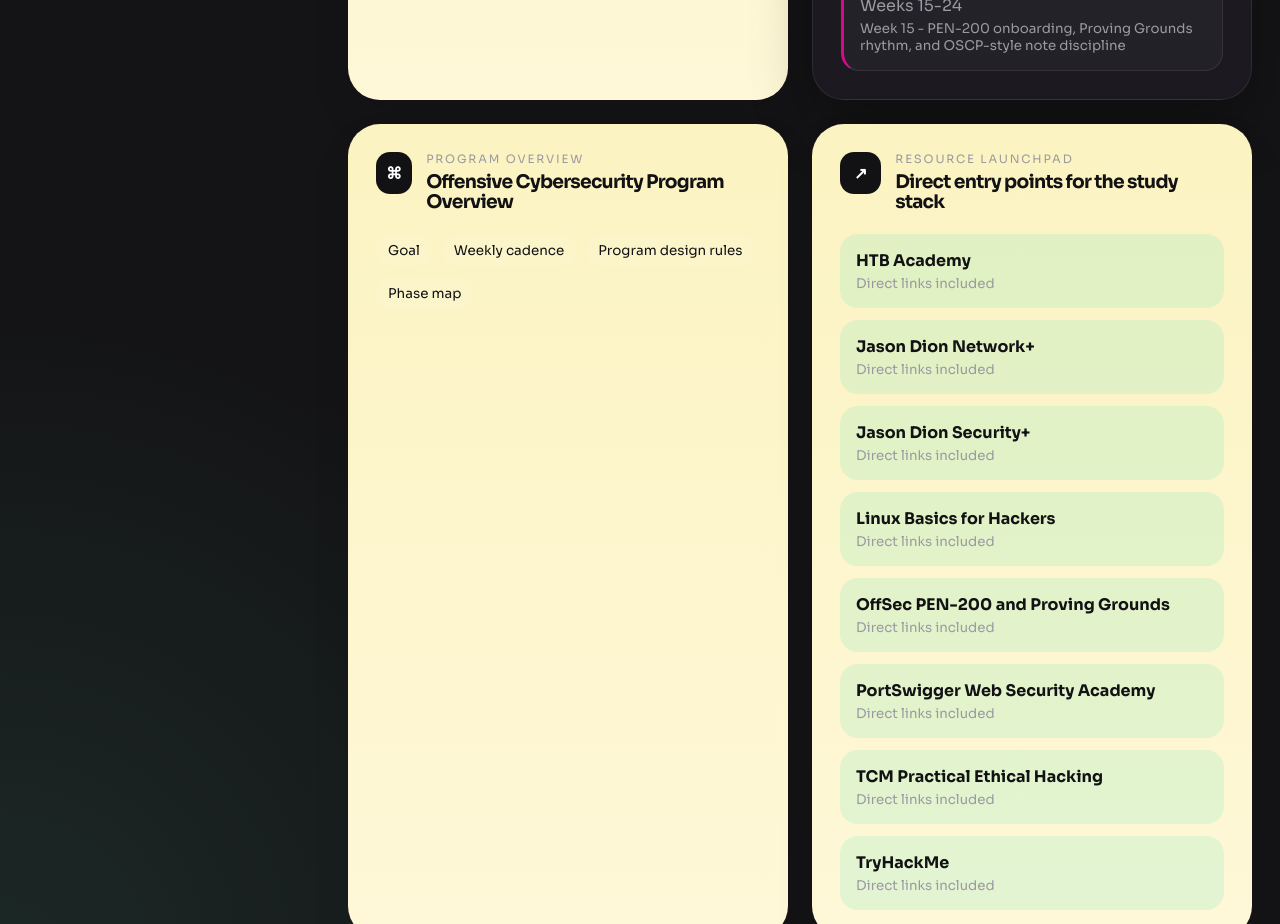
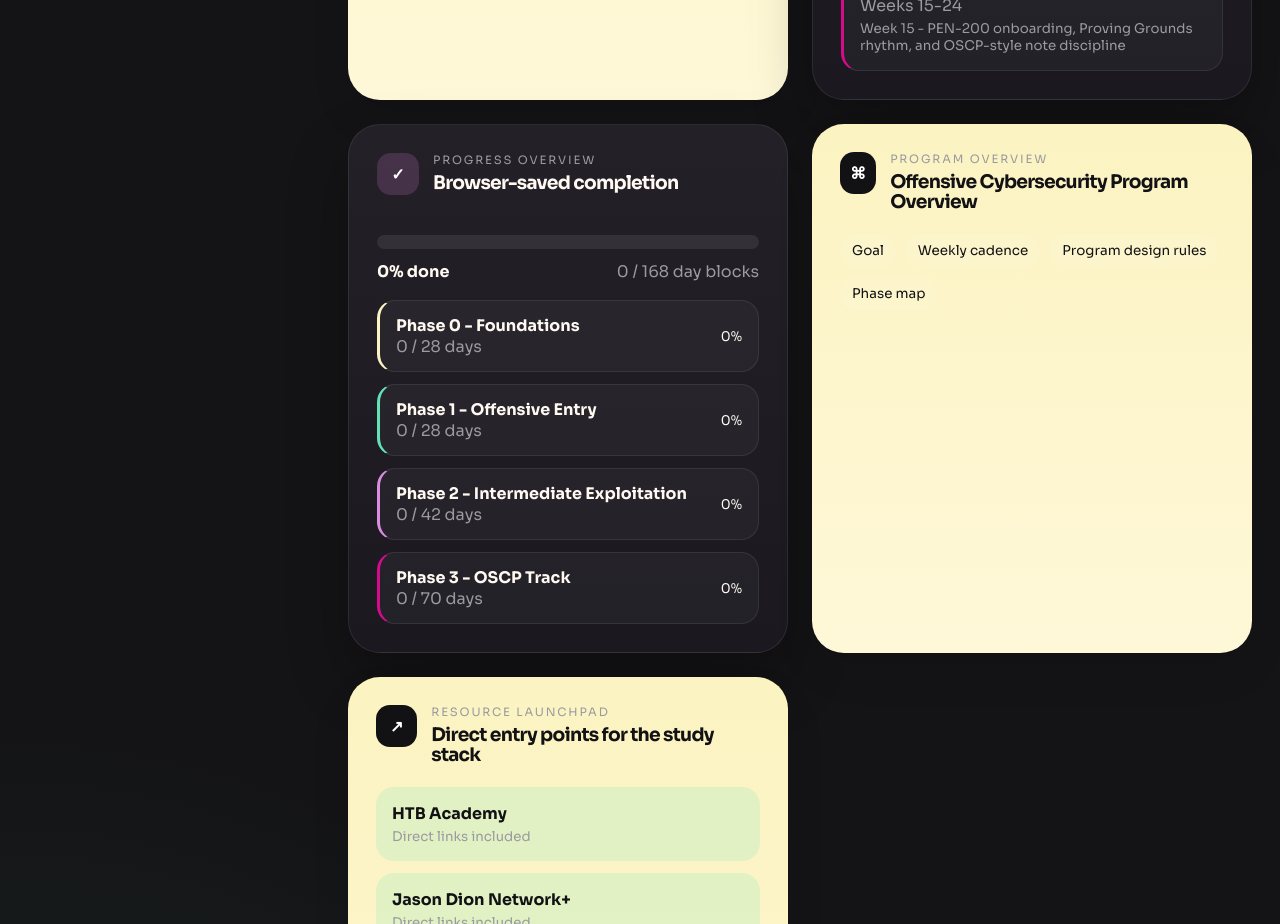
Before and after one commit to danyel-ii/offensive_program_kit, a React (Vite) app: page / in a window 1280 px wide. Shown: the part 1000-1924 px from the top of the page. Built offline with nearby package versions, Linux system fonts and the light colour scheme.

Commit message:
Track day completion in browser

```diff
--- a/src/App.jsx
+++ b/src/App.jsx
@@ -5,6 +5,7 @@
 const appIconUrl = `${import.meta.env.BASE_URL}icon.svg`;
 const installPromptEventName = "beforeinstallprompt";
 const boardAlphabet = "ABCDEFGHIJKLMNOPQRSTUVWXYZ0123456789";
+const completionStorageKey = "opk-day-completions-v1";
 
 const linkRenderer = new marked.Renderer();
 linkRenderer.link = function ({ href, title, tokens }) {
@@ -78,6 +79,10 @@
   return boardAlphabet[Math.floor(Math.random() * boardAlphabet.length)];
 }
 
+function createDayCompletionKey(weekId, day) {
+  return `${weekId}::${day}`;
+}
+
 function App() {
   const [programData, setProgramData] = useState(null);
   const [selectedType, setSelectedType] = useState("dashboard");
@@ -90,6 +95,7 @@
   const [installPrompt, setInstallPrompt] = useState(null);
   const [appInstalled, setAppInstalled] = useState(false);
   const [boardPhase, setBoardPhase] = useState("");
+  const [dayCompletionMap, setDayCompletionMap] = useState({});
 
   useEffect(() => {
     let cancelled = false;
@@ -120,6 +126,17 @@
   }, [timerPaused]);
 
   useEffect(() => {
+    try {
+      const stored = window.localStorage.getItem(completionStorageKey);
+      if (stored) {
+        setDayCompletionMap(JSON.parse(stored));
+      }
+    } catch {
+      setDayCompletionMap({});
+    }
+  }, []);
+
+  useEffect(() => {
     function handleBeforeInstallPrompt(event) {
       event.preventDefault();
       setInstallPrompt(event);
@@ -138,6 +155,14 @@
       window.removeEventListener("appinstalled", handleAppInstalled);
     };
   }, []);
+
+  useEffect(() => {
+    try {
+      window.localStorage.setItem(completionStorageKey, JSON.stringify(dayCompletionMap));
+    } catch {
+      // Ignore storage failures; the app still works without persistence.
+    }
+  }, [dayCompletionMap]);
 
   const selectedWeek =
     !programData || selectedType !== "week"
@@ -187,6 +212,14 @@
     await installPrompt.prompt();
     await installPrompt.userChoice;
     setInstallPrompt(null);
+  }
+
+  function toggleDayCompletion(weekId, day) {
+    const key = createDayCompletionKey(weekId, day);
+    setDayCompletionMap((previous) => ({
+      ...previous,
+      [key]: !previous[key],
+    }));
   }
 
   if (!programData) {
@@ -364,6 +397,7 @@
           <DashboardView
             data={programData}
             boardPhase={boardPhase}
+            dayCompletionMap={dayCompletionMap}
             seconds={seconds}
             timerPaused={timerPaused}
             onToggleTimer={() => setTimerPaused((previous) => !previous)}
@@ -377,6 +411,8 @@
             week={selectedWeek}
             selectedDay={selectedDay}
             onSelectDay={setSelectedDay}
+            dayCompletionMap={dayCompletionMap}
+            onToggleDayCompletion={toggleDayCompletion}
           />
         )}
 
@@ -406,7 +442,16 @@
   );
 }
 
-function DashboardView({ data, boardPhase, seconds, timerPaused, onToggleTimer, onSelectWeek, onSelectResource }) {
+function DashboardView({
+  data,
+  boardPhase,
+  dayCompletionMap,
+  seconds,
+  timerPaused,
+  onToggleTimer,
+  onSelectWeek,
+  onSelectResource,
+}) {
   const currentWeek = data.weeks[0];
   const boardRows = resolveBoardRows(data.toolRows, boardPhase);
 
@@ -437,6 +482,7 @@
       <section className="dashboard-grid">
         <CadenceCard data={data.cadence} seconds={seconds} timerPaused={timerPaused} onToggleTimer={onToggleTimer} />
         <PhaseProgressCard phases={data.phases} weeks={data.weeks} onSelectWeek={onSelectWeek} />
+        <ProgressOverviewCard phases={data.phases} weeks={data.weeks} dayCompletionMap={dayCompletionMap} />
         <ProgramOverviewCard note={data.overview} />
         <ResourceLaunchpadCard resources={data.resources} onSelectResource={onSelectResource} />
       </section>
@@ -610,12 +656,83 @@
   );
 }
 
-function WeekView({ week, selectedDay, onSelectDay }) {
+function ProgressOverviewCard({ phases, weeks, dayCompletionMap }) {
+  const totalDays = weeks.reduce((count, week) => count + week.daySections.length, 0);
+  const completedDays = weeks.reduce(
+    (count, week) =>
+      count +
+      week.daySections.filter((section) => {
+        const day = section.heading.split(" - ")[0];
+        return Boolean(dayCompletionMap[createDayCompletionKey(week.id, day)]);
+      }).length,
+    0,
+  );
+  const completionPercent = totalDays ? Math.round((completedDays / totalDays) * 100) : 0;
+
+  return (
+    <article className="card dark-card progress-card">
+      <div className="card-head">
+        <span className="icon-badge inverse">✓</span>
+        <div>
+          <p className="eyebrow">Progress overview</p>
+          <h3>Browser-saved completion</h3>
+        </div>
+      </div>
+
+      <div className="progress-meter">
+        <div className="progress-track">
+          <div className="progress-fill" style={{ width: `${completionPercent}%` }} />
+        </div>
+        <div className="progress-meta">
+          <strong>{completionPercent}% done</strong>
+          <span>
+            {completedDays} / {totalDays} day blocks
+          </span>
+        </div>
+      </div>
+
+      <div className="phase-progress-list">
+        {phases.map((phase, index) => {
+          const phaseWeeks = weeks.filter((week) => week.phase === phase.title);
+          const phaseTotal = phaseWeeks.reduce((count, week) => count + week.daySections.length, 0);
+          const phaseCompleted = phaseWeeks.reduce(
+            (count, week) =>
+              count +
+              week.daySections.filter((section) => {
+                const day = section.heading.split(" - ")[0];
+                return Boolean(dayCompletionMap[createDayCompletionKey(week.id, day)]);
+              }).length,
+            0,
+          );
+          const phasePercent = phaseTotal ? Math.round((phaseCompleted / phaseTotal) * 100) : 0;
+
+          return (
+            <div className={`phase-progress-row ${phaseColors[index]}`} key={phase.id}>
+              <div>
+                <strong>{phase.title}</strong>
+                <span>
+                  {phaseCompleted} / {phaseTotal} days
+                </span>
+              </div>
+              <small>{phasePercent}%</small>
+            </div>
+          );
+        })}
+      </div>
+    </article>
+  );
+}
+
+function WeekView({ week, selectedDay, onSelectDay, dayCompletionMap, onToggleDayCompletion }) {
   const activeSection =
     week.daySections.find((section) => section.heading.startsWith(selectedDay)) ?? week.daySections[0];
   const infoSections = week.overviewSections.filter((section) =>
     ["Weekly focus", "Expected weekly outcomes", "Tools used this week", "Required artifacts this week", "If behind schedule"].includes(section.heading),
   );
+  const completedCount = week.daySections.filter((section) => {
+    const day = section.heading.split(" - ")[0];
+    return Boolean(dayCompletionMap[createDayCompletionKey(week.id, day)]);
+  }).length;
 
   return (
     <>
@@ -626,6 +743,7 @@
           <p>{week.intro || "Detailed weekly execution plan with explicit time blocks, outputs, and review prompts."}</p>
           <div className="pill-row">
             <span className="text-pill strong">Week {String(week.week).padStart(2, "0")}</span>
+            <span className="text-pill">{completedCount}/{week.daySections.length} days complete</span>
             {week.focus.map((item) => (
               <span className="text-pill" key={item}>
                 {item}
@@ -640,21 +758,33 @@
           <div className="day-tabs">
             {week.daySections.map((section) => {
               const day = section.heading.split(" - ")[0];
+              const isCompleted = Boolean(dayCompletionMap[createDayCompletionKey(week.id, day)]);
               return (
+                <div className="day-tab-shell" key={day}>
                   <button
                     className={`day-tab ${day === selectedDay ? "active" : ""}`}
-                  key={day}
                     onClick={() => onSelectDay(day)}
                   >
                     {day}
                   </button>
+                  <button
+                    className={`day-complete-toggle ${isCompleted ? "active" : ""}`}
+                    onClick={() => onToggleDayCompletion(week.id, day)}
+                    aria-pressed={isCompleted}
+                    aria-label={`${isCompleted ? "Mark incomplete" : "Mark complete"} for ${day}`}
+                  >
+                    {isCompleted ? "Completed" : "Complete"}
+                  </button>
+                </div>
               );
             })}
           </div>
 
           <article className="card light-card markdown-card">
             <div className="card-head">
-              <span className="icon-badge">□</span>
+              <span className={`icon-badge ${dayCompletionMap[createDayCompletionKey(week.id, selectedDay)] ? "completed-badge" : ""}`}>
+                {dayCompletionMap[createDayCompletionKey(week.id, selectedDay)] ? "✓" : "□"}
+              </span>
               <div>
                 <p className="eyebrow">Day plan</p>
                 <h3>{activeSection.heading}</h3>
--- a/src/styles.css
+++ b/src/styles.css
@@ -363,6 +363,11 @@
   background: rgba(220, 139, 224, 0.18);
 }
 
+.icon-badge.completed-badge {
+  background: rgba(100, 226, 183, 0.2);
+  color: #0c382b;
+}
+
 .split-board {
   display: grid;
   gap: 10px;
@@ -492,9 +497,82 @@
 }
 
 .phase-list,
-.resource-grid {
+.resource-grid,
+.phase-progress-list {
   display: grid;
   gap: 12px;
+}
+
+.progress-card {
+  display: grid;
+  gap: 18px;
+}
+
+.progress-meter {
+  display: grid;
+  gap: 12px;
+}
+
+.progress-track {
+  width: 100%;
+  height: 14px;
+  border-radius: 999px;
+  overflow: hidden;
+  background: rgba(255, 255, 255, 0.08);
+}
+
+.progress-fill {
+  height: 100%;
+  border-radius: inherit;
+  background: linear-gradient(90deg, var(--mint), var(--orchid), var(--magenta));
+}
+
+.progress-meta {
+  display: flex;
+  align-items: baseline;
+  justify-content: space-between;
+  gap: 12px;
+}
+
+.progress-meta span,
+.phase-progress-row span {
+  color: var(--text-muted);
+}
+
+.phase-progress-row {
+  display: flex;
+  align-items: center;
+  justify-content: space-between;
+  gap: 14px;
+  padding: 14px 16px;
+  border-radius: 18px;
+  background: rgba(255, 255, 255, 0.04);
+  border: 1px solid var(--border-soft);
+}
+
+.phase-progress-row div {
+  min-width: 0;
+}
+
+.phase-progress-row strong,
+.phase-progress-row span {
+  display: block;
+}
+
+.phase-progress-row.phase-shell {
+  border-left: 3px solid var(--cream);
+}
+
+.phase-progress-row.phase-pulse {
+  border-left: 3px solid var(--mint);
+}
+
+.phase-progress-row.phase-tide {
+  border-left: 3px solid var(--orchid);
+}
+
+.phase-progress-row.phase-ember {
+  border-left: 3px solid var(--magenta);
 }
 
 .phase-item,
@@ -567,6 +645,29 @@
 
 .day-tabs {
   align-items: center;
+}
+
+.day-tab-shell {
+  display: flex;
+  flex-wrap: wrap;
+  gap: 8px;
+  align-items: center;
+}
+
+.day-complete-toggle {
+  border: 1px solid rgba(17, 17, 21, 0.12);
+  cursor: pointer;
+  font: inherit;
+  border-radius: 999px;
+  padding: 10px 12px;
+  background: rgba(255, 255, 255, 0.85);
+  color: var(--text-dark);
+}
+
+.day-complete-toggle.active {
+  background: var(--mint);
+  color: #0d3126;
+  border-color: rgba(0, 0, 0, 0.08);
 }
 
 .markdown-card {
@@ -770,6 +871,16 @@
     flex-wrap: wrap;
   }
 
+  .day-tab-shell {
+    width: 100%;
+  }
+
+  .day-tab,
+  .day-complete-toggle {
+    flex: 1 1 0;
+    justify-content: center;
+  }
+
   .split-row {
     grid-template-columns: 1fr;
   }
@@ -844,7 +955,8 @@
   .search input,
   .sidebar-button,
   .resource-button,
-  .phase-item {
+  .phase-item,
+  .day-complete-toggle {
     padding: 12px 13px;
   }
 }
```
Lines whose indentation alone changed are shown as unchanged.
